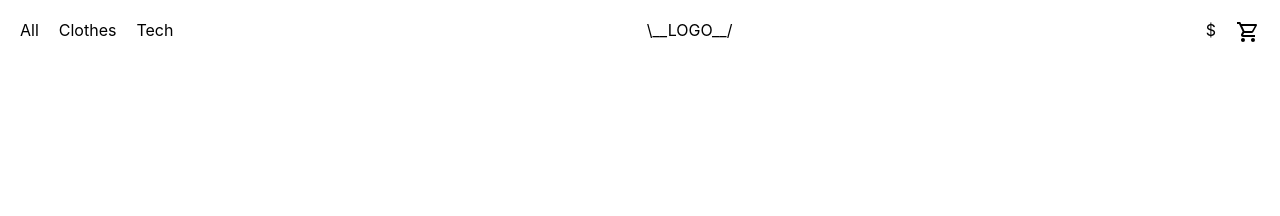
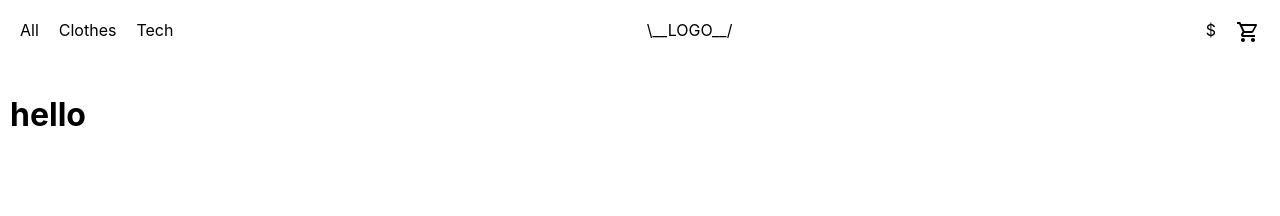
Before and after one commit to NassCode/scandiReactTest, a React (Create React App) app: page / in a window 1280 px wide. Shown: the top 216 px of the page. Built offline with nearby package versions, Linux system fonts and the light colour scheme.

Commit message:
access redux store

```diff
--- a/package.json
+++ b/package.json
@@ -4,6 +4,7 @@
   "private": true,
   "dependencies": {
     "@apollo/client": "^3.5.9",
+    "@reduxjs/toolkit": "^1.7.2",
     "@testing-library/jest-dom": "^5.16.2",
     "@testing-library/react": "^12.1.3",
     "@testing-library/user-event": "^13.5.0",
--- a/src/App.js
+++ b/src/App.js
@@ -6,23 +6,18 @@ import PDP from './components/PDP';
 import CartPage from './components/CartPage';
 import CartOverlay from './components/CartOverlay';
 import Navbar from './components/navbar';
-import {Provider} from 'react-redux';
-import {createStore, applyMiddleware} from 'redux';
 
 
-const store = createStore(() => [], {}, applyMiddleware());
 
 
 class App extends Component {
   render() {
     return (
-      <Provider store={store}>
         <div className="App">
           <Navbar />
           <PLP />
 
         </div>
-      </Provider>
     );
   }
 }
--- /dev/null
+++ b/src/Redux/counter.js
@@ -0,0 +1,24 @@
+import { createSlice } from "@reduxjs/toolkit";
+
+export const counterSlice = createSlice({
+  name: "counter",
+  initialState: {
+    count: 'hello'
+  },
+  reducers: {
+    increment: (state) => {
+      state.count += 1;
+    },
+    decrement: (state) => {
+      state.count -= 1;
+    },
+    incrementByAmount: (state, action) => {
+      state.count += action.payload;
+    }
+  }
+});
+
+// Action creators are generated for each case reducer function
+export const { increment, decrement, incrementByAmount } = counterSlice.actions;
+
+export default counterSlice.reducer;
--- /dev/null
+++ b/src/Redux/store.js
@@ -0,0 +1,8 @@
+import { configureStore } from "@reduxjs/toolkit";
+import counterReducer from "./counter";
+
+export default configureStore({
+  reducer: {
+    counter: counterReducer
+  }
+});
--- a/src/components/PLP.js
+++ b/src/components/PLP.js
@@ -2,6 +2,7 @@ import React, { Component } from "react";
 import { client } from "../index";
 import { CATEGORIES } from "../GraphQL/Queries";
 import Item from "./Item";
+import App from  "../count"
 
 class PLP extends Component {
   constructor(props) {
@@ -33,6 +34,7 @@ class PLP extends Component {
   render() {
     return (
       <div className="PLPcontainer">
+        <App />
 
         {this.state.products.map((product, i) => (
           <Item key={product.id} productProps={product} />
--- /dev/null
+++ b/src/count.js
@@ -0,0 +1,29 @@
+import React from "react";
+import { Component } from "react";
+import { connect } from "react-redux";
+
+
+const mapStateToProps = (state) => {
+
+  return { counter: state.counter };
+}
+
+export class App extends Component {
+  constructor(props) {
+    super(props);
+    console.log(props);
+  }
+
+  render() {
+    return (
+      <div className="PLPitem">
+        <h1>{this.props.counter.count}</h1>
+    </div>
+    )
+  }
+
+
+}
+
+
+export default connect(mapStateToProps)(App)
--- a/src/index.js
+++ b/src/index.js
@@ -8,6 +8,8 @@ import {
   InMemoryCache,
   ApolloProvider,
 } from "@apollo/client";
+import { Provider } from "react-redux";
+import store from "./Redux/store";
 
 
 export const client = new ApolloClient({
@@ -17,7 +19,9 @@ export const client = new ApolloClient({
 ReactDOM.render(
   <React.StrictMode>
     <ApolloProvider client={client}>
-    <App />
+      <Provider store={store}>
+        <App />
+      </Provider>
     </ApolloProvider>
   </React.StrictMode>,
   document.getElementById('root')
```
Also changed, not shown: 1 other file (tests, documents, lock files or other folders).
